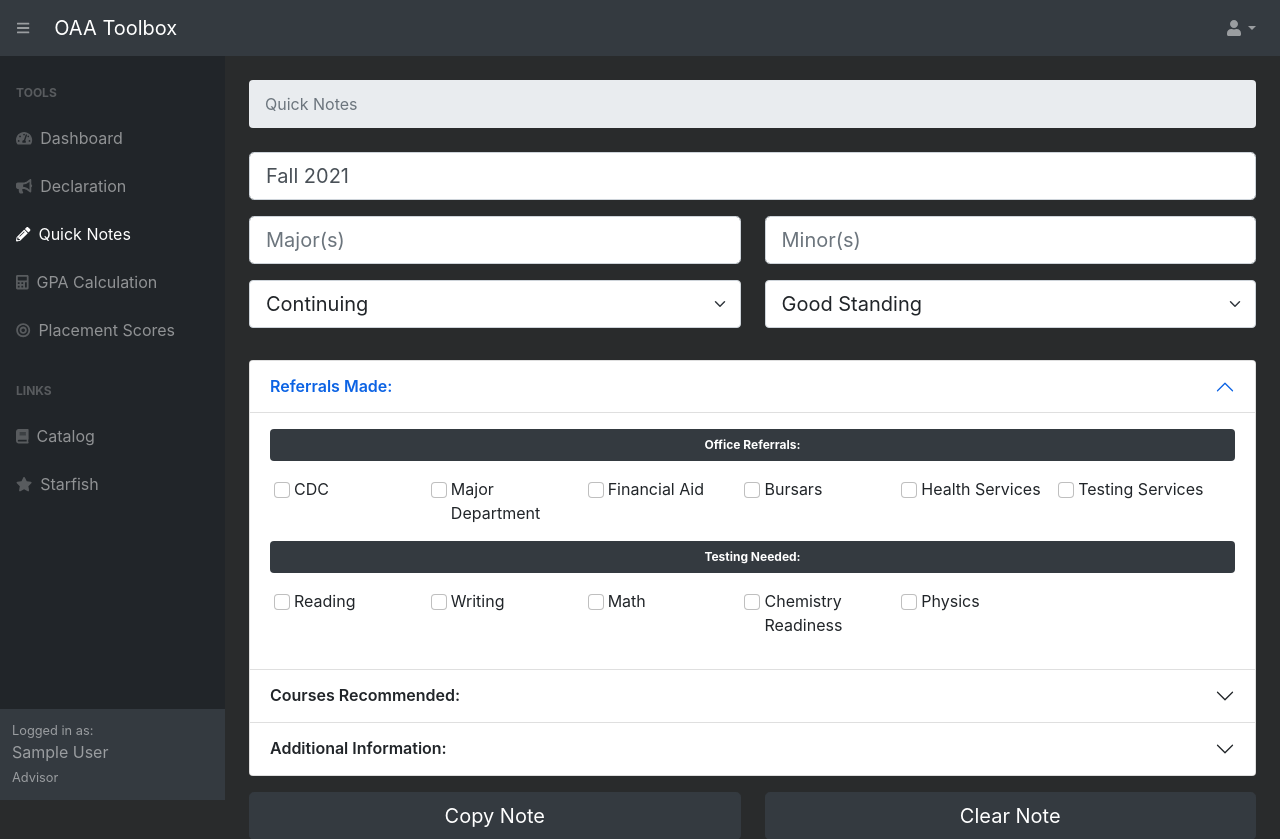
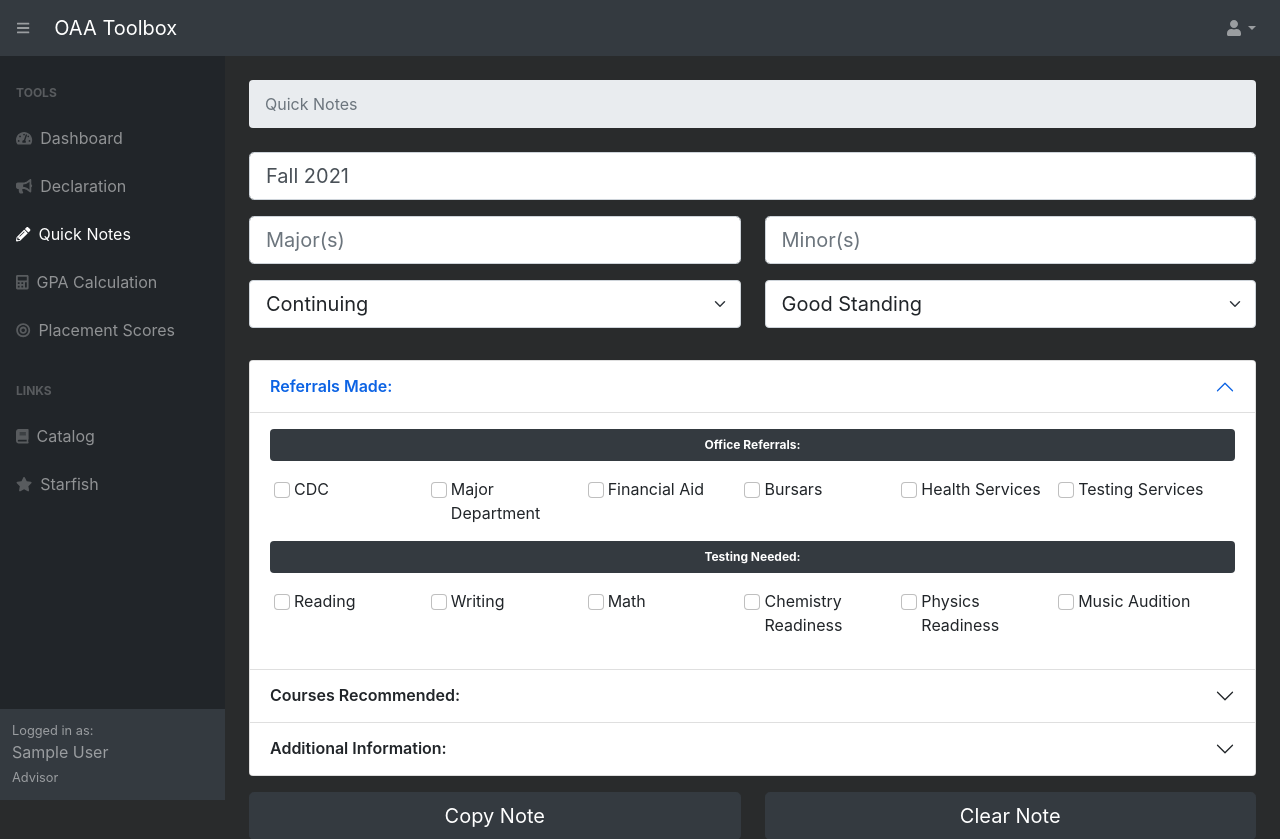
Before and after one commit to cpecue/OAA-Toolbox-4, a Flask app: page /quick-notes in a window 1280 px wide, after a click on "Referrals Made:". Shown: the top 839 px of the page. Run offline with Flask 2, Linux system fonts and the light colour scheme; the visitor is signed in with stand-in values (Sample User, id 1); data comes from the database, SQL or seed files in the repository; some libraries are stand-ins or nearby versions.

Commit message:
Added a lot to fix the form.

```diff
--- a/oaatoolbox/templates/quick-notes.html
+++ b/oaatoolbox/templates/quick-notes.html
@@ -124,7 +124,11 @@
                                             </div>
                                             <div class="col-lg-2 col-md-3 col-sm-12">
                                                 <input class="form-check-input" type="checkbox" id="Physics" name="testingRecs">
-                                                <label class="form-check-label">Physics</label>
+                                                <label class="form-check-label">Physics Readiness</label>
+                                            </div>
+                                            <div class="col-lg-2 col-md-3 col-sm-12">
+                                                <input class="form-check-input" type="checkbox" id="Music" name="testingRecs">
+                                                <label class="form-check-label">Music Audition</label>
                                             </div>
                                         </div>
                                     </div>
```
